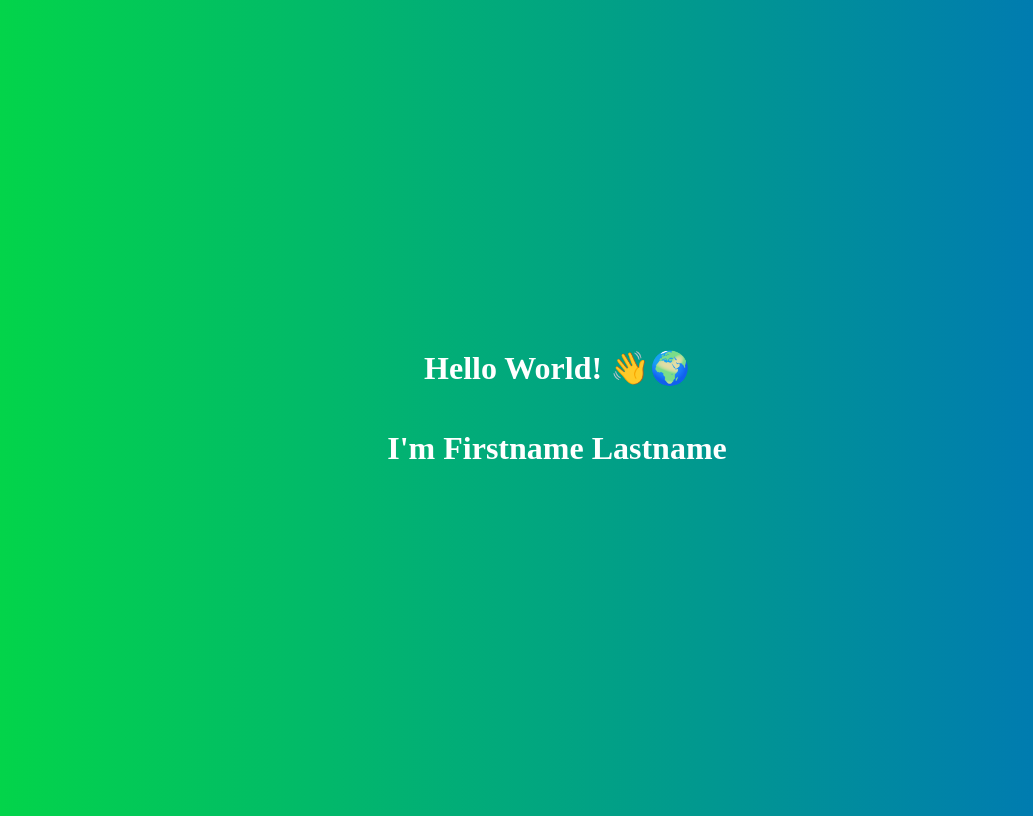
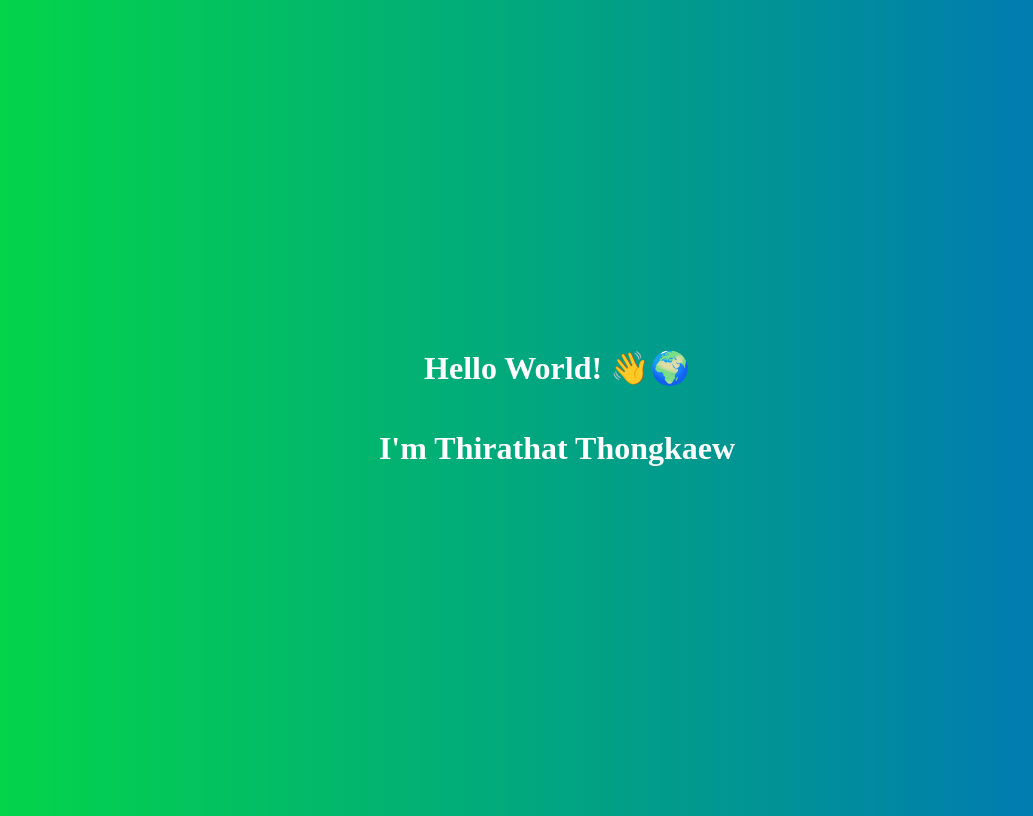
Before and after one commit to dcatcherex/dcatcherex.github.io, a plain HTML site: page index.html in a window 1280 px wide. Shown: the whole page, without its empty margins (91-1124 px from the left). Drawn offline with Linux system fonts and the light colour scheme.

Commit message:
change name

```diff
--- a/index.html
+++ b/index.html
@@ -15,6 +15,6 @@
 	</head>
 	<body>
 		<h1>Hello World! 👋🌍</h1>
-		<h1>I'm Firstname Lastname</h1>
+		<h1>I'm Thirathat Thongkaew</h1>
 	<body>
 </html>
```
